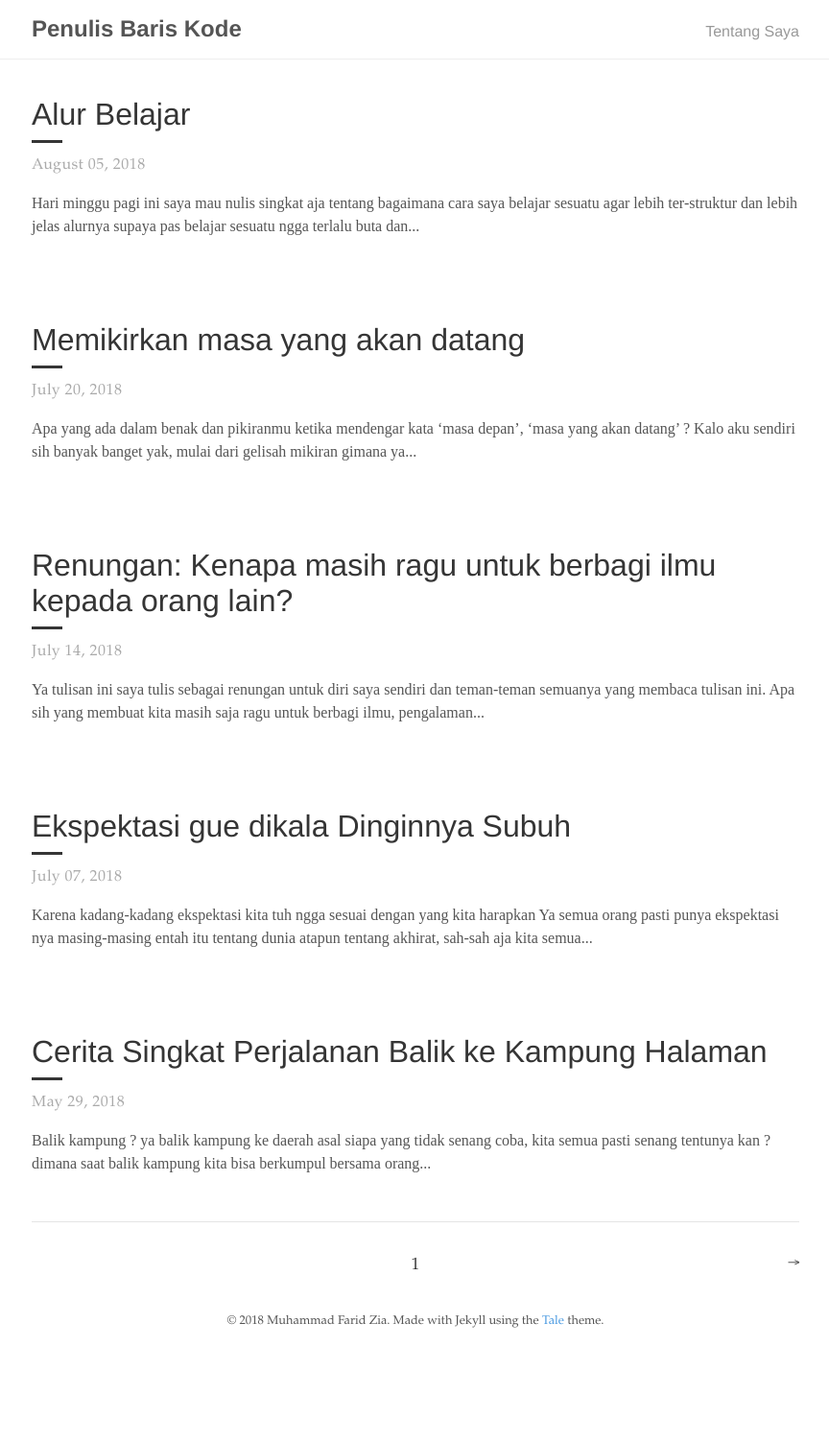
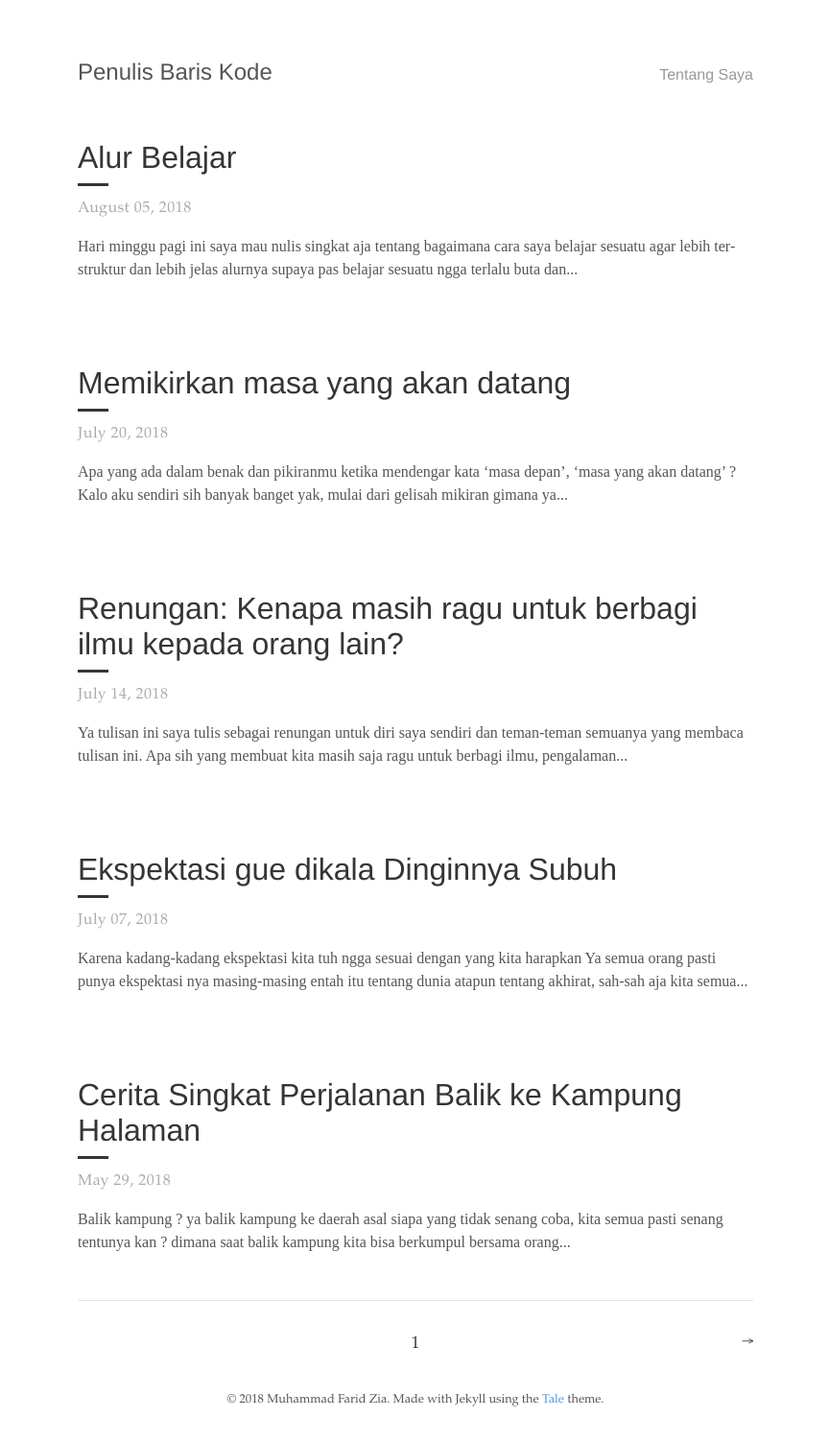
Before and after one commit to mfaridzia/mfaridzia.github.io, a Jekyll site: the page built from index.html, in a window 1280 px wide. Shown: the whole page at 96% size, without its empty margins (207-1071 px from the left). Built offline with Jekyll 4.4.1, drawn with Linux system fonts in a browser that asks for light colours; the list of posts is cut into pages by our own code; before the commit the page ends 1420 px from its top, so only the background shows below that.

Commit message:
Update _layout.scss

```diff
--- a/_sass/tale/_layout.scss
+++ b/_sass/tale/_layout.scss
@@ -10,11 +10,11 @@ footer,
   display: block;
   margin: 0 auto;
   max-width: 800px;
-  width: 80%;
+  width: 55%;
 }
 
 .nav {
-  box-shadow: 0 2px 2px -2px $shadow-color;
+  margin-top: 45px;
   overflow: auto;
 
   &-container {
@@ -29,6 +29,7 @@ footer,
     display: inline-block;
     margin: 0;
     padding-right: .2rem;
+    font-weight: normal;
 
     &:hover,
     &:focus {
```
